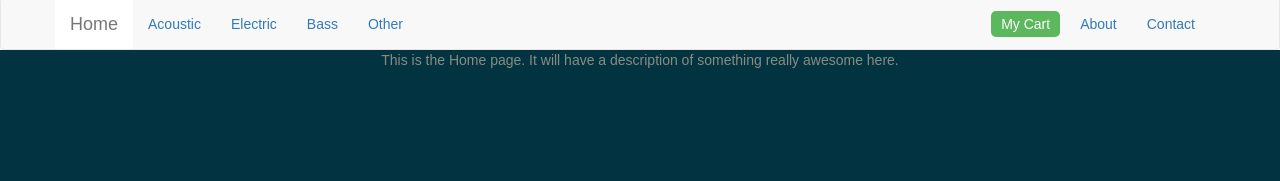
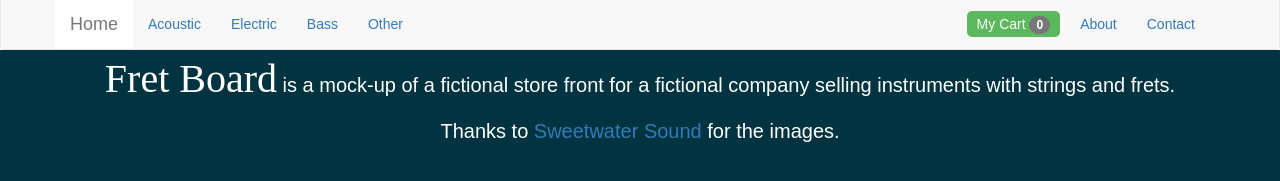
Before and after one commit to jason-tuttle/week-10, a React app: page / in a window 1280 px wide. Shown: the part 165-346 px from the top of the page. Built offline with nearby package versions, Linux system fonts and the light colour scheme; a web font is replaced by a local one.

Commit message:
Badges? We NEED some stinkin badges!

```diff
--- a/src/components/App.js
+++ b/src/components/App.js
@@ -1,5 +1,4 @@
 import React, { Component } from 'react';
-
 import '../styles/App.css';
 
 const backgroundStyle = {
@@ -10,7 +9,8 @@ class App extends Component {
   render() {
     return (
       <div className="App" style={backgroundStyle}>
-        <p>This is the Home page. It will have a description of something really awesome here.</p>
+        <p><span className="logo-text">Fret Board</span> is a mock-up of a fictional store front for a fictional company selling instruments with strings and frets.</p>
+        <p>Thanks to <a href="http://sweetwater.com">Sweetwater Sound</a> for the images.</p>
       </div>
     );
   }
--- a/src/components/BaseLayout.js
+++ b/src/components/BaseLayout.js
@@ -1,8 +1,10 @@
 import React, { Component } from 'react';
-import { Nav, Navbar, PageHeader} from 'react-bootstrap';
+import {connect} from 'react-redux';
+import { PageHeader} from 'react-bootstrap';
 import {NavLink} from 'react-router-dom';
 import '../styles/App.css';
 import backgroundImg from '../images/guitar-3.jpg';
+import Navigation from './Navigation';
 
 const backgroundStyle = {
   background: `no-repeat center url(${backgroundImg})`,
@@ -13,45 +15,17 @@ const backgroundStyle = {
   fontFamily: 'Unlock, serif',
 }
 
-const buttonStyle = {
-  backgroundColor: '#5CB85C',
-  color: 'white',
-  borderRadius: '5px'
-}
+
+
 
 class BaseLayout extends Component {
-  constructor(props) {
-    super(props);
-
-    this.state = {
-
-    }
-  }
 
   render() {
-
+    const {cart} = this.props;
     return (
       <div>
         <PageHeader style={backgroundStyle}>Fret Board: <small>Frets & Strings</small></PageHeader>
-        <Navbar style={{margin: '0'}}>
-          <Navbar.Header>
-            <Navbar.Brand><NavLink exact to="/" >Home</NavLink></Navbar.Brand>
-            <Navbar.Toggle />
-          </Navbar.Header>
-          <Navbar.Collapse>
-            <Nav bsStyle='pills'>
-              <NavLink to="/acoustic" className="nav-link" activeClassName="nav-link active">Acoustic</NavLink>
-              <NavLink to="/electric" className="nav-link" activeClassName="nav-link active">Electric</NavLink>
-              <NavLink to="/bass" className="nav-link" activeClassName="nav-link active">Bass</NavLink>
-              <NavLink to="/other" className="nav-link" activeClassName="nav-link active">Other</NavLink>
-            </Nav>
-            <Nav pullRight>
-              <NavLink to='/cart' className="nav-link" style={buttonStyle}>My Cart</NavLink>
-              <NavLink to="/about" className="nav-link" activeClassName="nav-link active">About</NavLink>
-              <NavLink to="/contact" className="nav-link" activeClassName="nav-link active">Contact</NavLink>
-            </Nav>
-          </Navbar.Collapse>
-        </Navbar>
+        <Navigation />
         {this.props.children}
       </div>
     );
--- /dev/null
+++ b/src/components/Navigation.js
@@ -0,0 +1,32 @@
+import React from 'react';
+import {Navbar, Nav, Badge} from 'react-bootstrap';
+import {NavLink} from 'react-router-dom';
+import {connect} from 'react-redux';
+
+const buttonStyle = {
+  backgroundColor: '#5CB85C',
+  color: 'white',
+  borderRadius: '5px'
+}
+
+const Navigation = ({cart}) => (<Navbar style={{margin: '0'}}>
+  <Navbar.Header>
+    <Navbar.Brand><NavLink exact to="/" >Home</NavLink></Navbar.Brand>
+    <Navbar.Toggle />
+  </Navbar.Header>
+  <Navbar.Collapse>
+    <Nav bsStyle='pills'>
+      <NavLink to="/acoustic" className="nav-link" activeClassName="nav-link active">Acoustic</NavLink>
+      <NavLink to="/electric" className="nav-link" activeClassName="nav-link active">Electric</NavLink>
+      <NavLink to="/bass" className="nav-link" activeClassName="nav-link active">Bass</NavLink>
+      <NavLink to="/other" className="nav-link" activeClassName="nav-link active">Other</NavLink>
+    </Nav>
+    <Nav pullRight>
+      <NavLink to='/cart' className="nav-link" style={buttonStyle}>My Cart <Badge>{cart.length}</Badge></NavLink>
+      <NavLink to="/about" className="nav-link" activeClassName="nav-link active">About</NavLink>
+      <NavLink to="/contact" className="nav-link" activeClassName="nav-link active">Contact</NavLink>
+    </Nav>
+  </Navbar.Collapse>
+</Navbar>);
+
+export default connect(({cart}) => ({cart}))(Navigation);
--- a/src/index.js
+++ b/src/index.js
@@ -17,11 +17,12 @@ import { createStore } from 'redux';
 import cartApp from './reducers/reducers';
 
 let store = createStore(cartApp, window.__REDUX_DEVTOOLS_EXTENSION__ && window.__REDUX_DEVTOOLS_EXTENSION__());
+const {cart} = store.getState();
 
 ReactDOM.render(
   <Provider store={store}>
     <BrowserRouter>
-      <BaseLayout>
+      <BaseLayout cart={cart}>
         <Switch>
           <Route exact path="/" component={App} />
           <Route path="/about" component={About} />
--- a/src/styles/App.css
+++ b/src/styles/App.css
@@ -7,8 +7,9 @@ h1 > small {
 
 .App {
   text-align: center;
-  color: #8C8B81;
+  color: white;
   min-height: calc(100vh - 200px);
+  font-size: 20px;
 }
 
 .body-container {
@@ -71,3 +72,8 @@ h1 > small {
   color: black;
   text-decoration: none;
 }
+
+.logo-text {
+  font-family: Unlock, serif;
+  font-size: 2em;
+}
```
